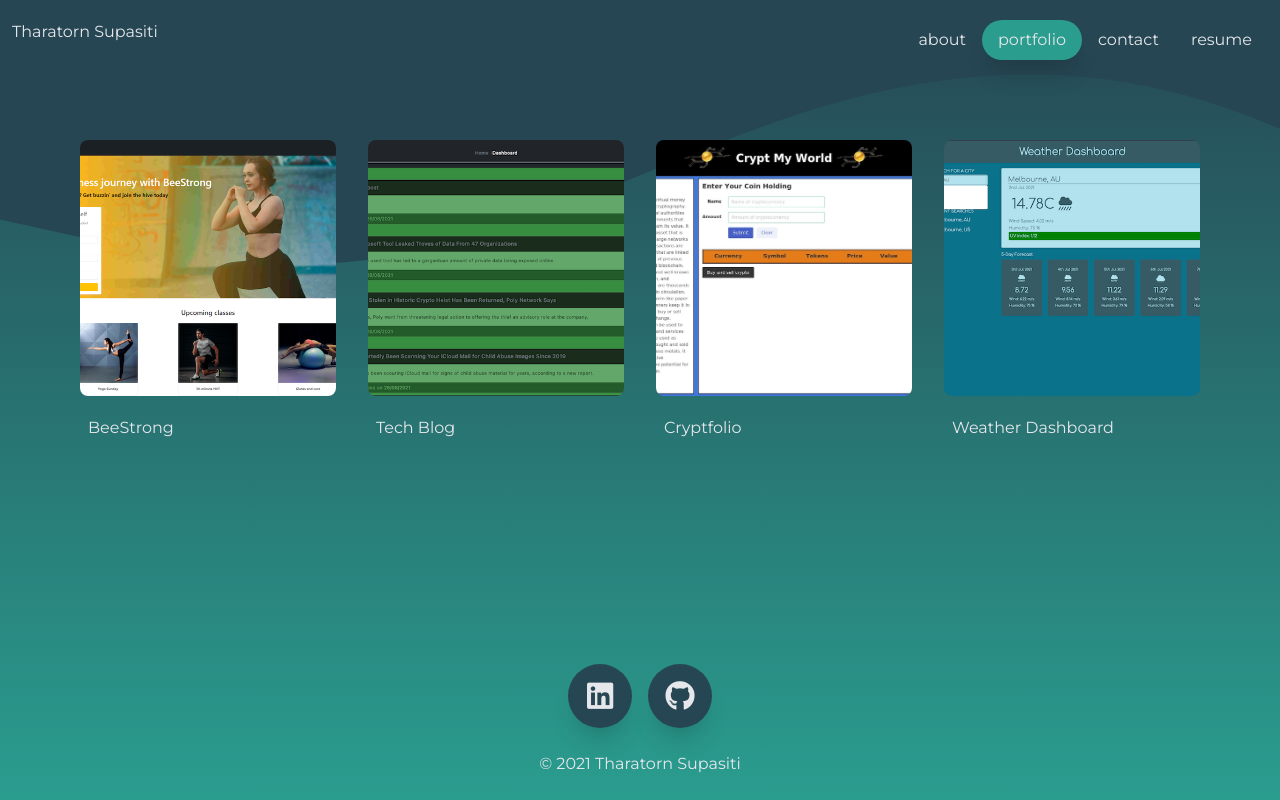
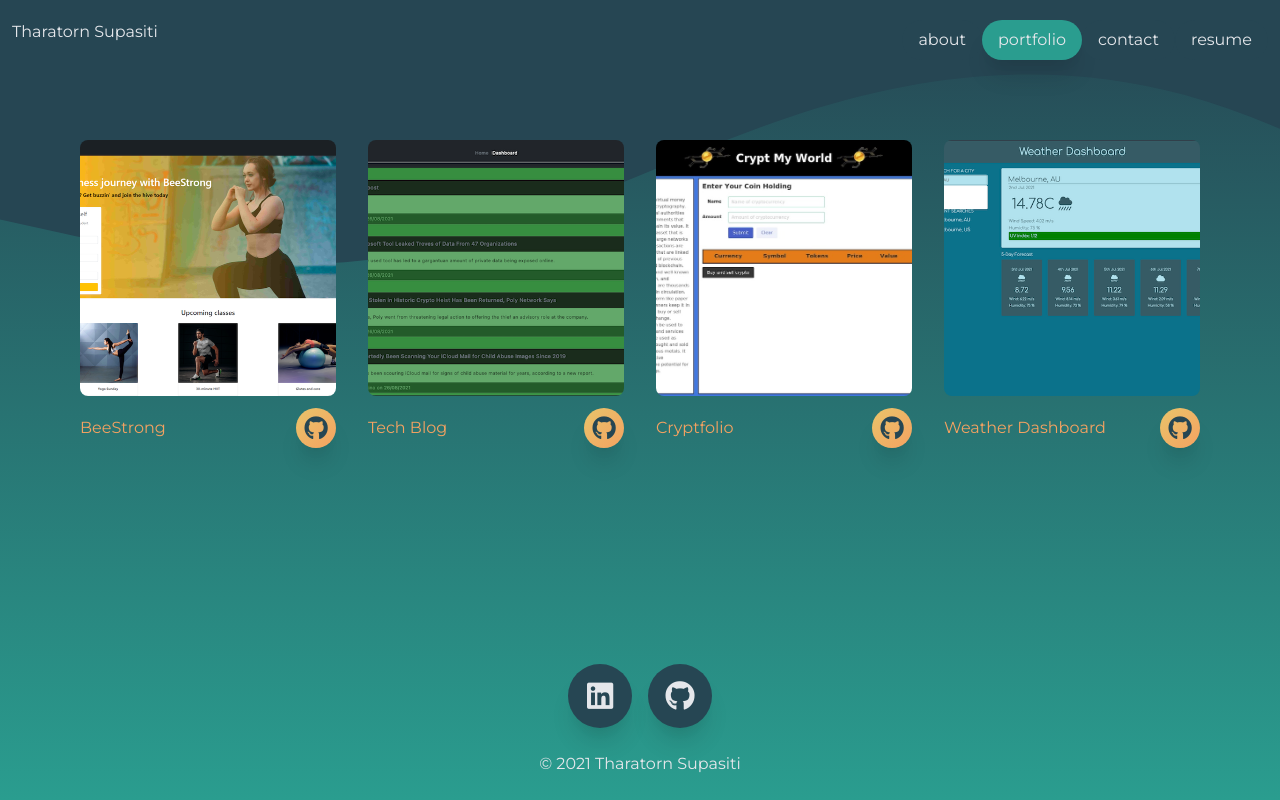
Before and after one commit to Supasiti/portfolio, a React (Create React App) app: page / in a window 1280 px wide. Both pictures are taken after a click on the button "portfolio". Built offline with nearby package versions, Linux system fonts and the light colour scheme.

Commit message:
fix hidden project card

```diff
--- a/src/components/ProjectCard.js
+++ b/src/components/ProjectCard.js
@@ -5,6 +5,7 @@ import AbsoluteDiv from '../elements/AbsoluteDiv'
 import Card from '../elements/Card'
 import Row from '../elements/Row'
 import HiddenDiv from '../elements/HiddenDiv'
+import Button from '../elements/Button'
 
 const parseImgSrcSet = (sources) => {
   const sourcesStr = sources.map((source) => {
@@ -17,32 +18,40 @@ const parseImgSrcSet = (sources) => {
   return result
 }
 
+// render
 const ProjectCard = ({ project = {} }) => {
   const [reveal, setReveal] = useState(false)
 
   return (
     <Col width="72" extend="relative p-3">
       <div
-        className="relative z-30"
+        className={`relative ${reveal ? 'z-30' : 'z-0'}`}
         onMouseEnter={() => setReveal(true)}
         onMouseLeave={() => setReveal(false)}
       >
         <a href={project.link}>
+          {/* image */}
           <img
             className="rounded-lg w-64 h-64 mx-auto object-cover object-center"
             srcSet={parseImgSrcSet(project.imgData.source)}
             alt={project.imgData.alt}
           />
-
-          <p className="px-3 pt-5">{project.title}</p>
+          <Row extend="justify-between items-center pt-3 ">
+            <span className="px-1 text-sandy">{project.title}</span>
+            <a href={project.codeLink}>
+              <Button color="gold" shadow extend="w-10 h-10 mr-1" padding="p-1">
+                <span className="fab fa-github text-2xl text-center"></span>
+              </Button>
+            </a>
+          </Row>
         </a>
       </div>
 
       <HiddenDiv isShowing={reveal}>
-        <AbsoluteDiv position="inset-x-0 top-0" extend="z-0">
-          <Card color="brand" extend="w-72 space-y-3 p-3">
-            <p className="pt-80 px-3 text-sm">{project.description}</p>
-            <Row extend="justify-center p-">
+        <AbsoluteDiv position="inset-x-0 top-0" extend="z-10">
+          <Card color="brand" extend="w-72 space-y-3 p-3 border-sandy border-2">
+            <p className="pt-80 px-1 text-sm">{project.description}</p>
+            <Row extend="justify-center">
               {project.tags.map((tag) => (
                 <span className="px-1 text-xs text-gold">{tag}</span>
               ))}
```
